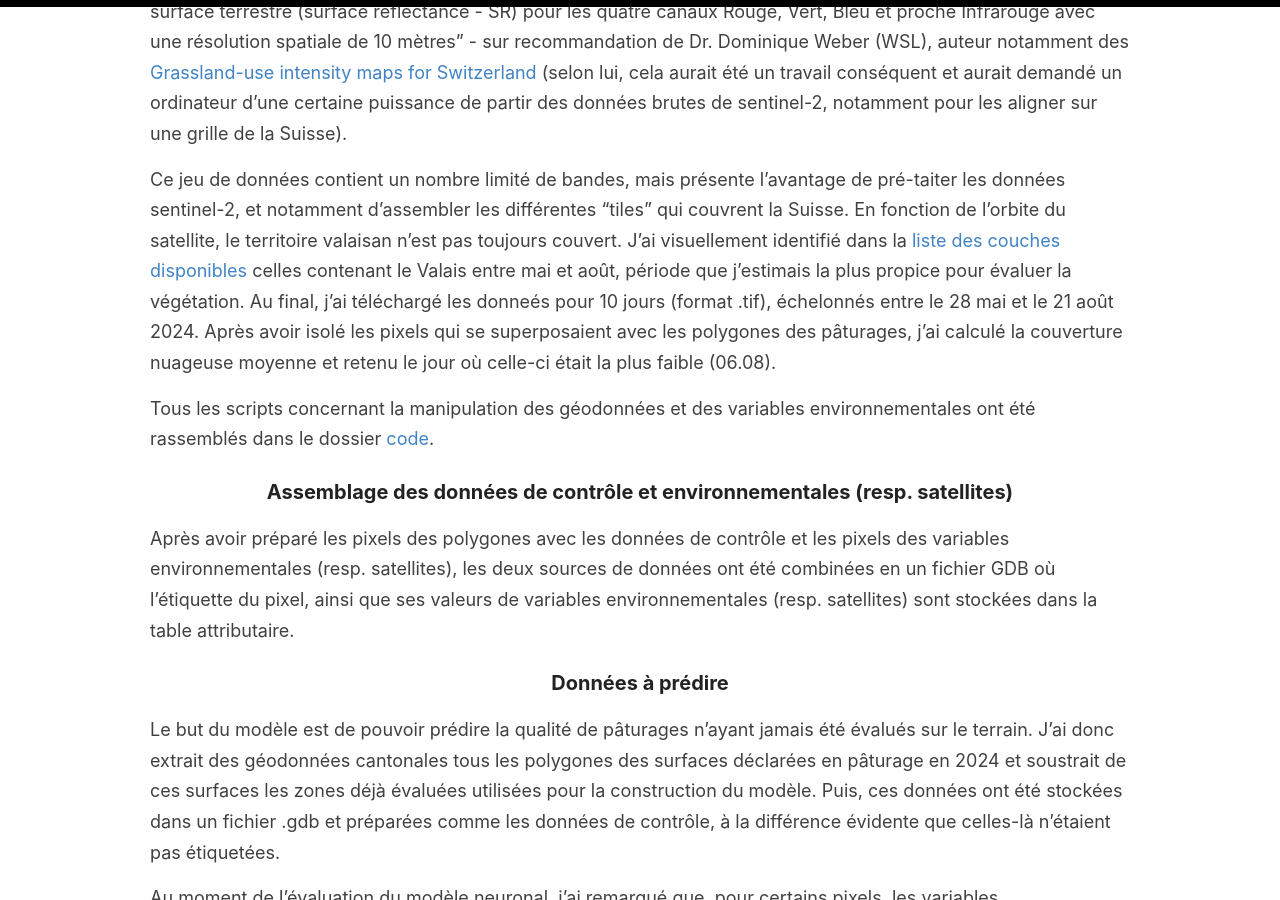
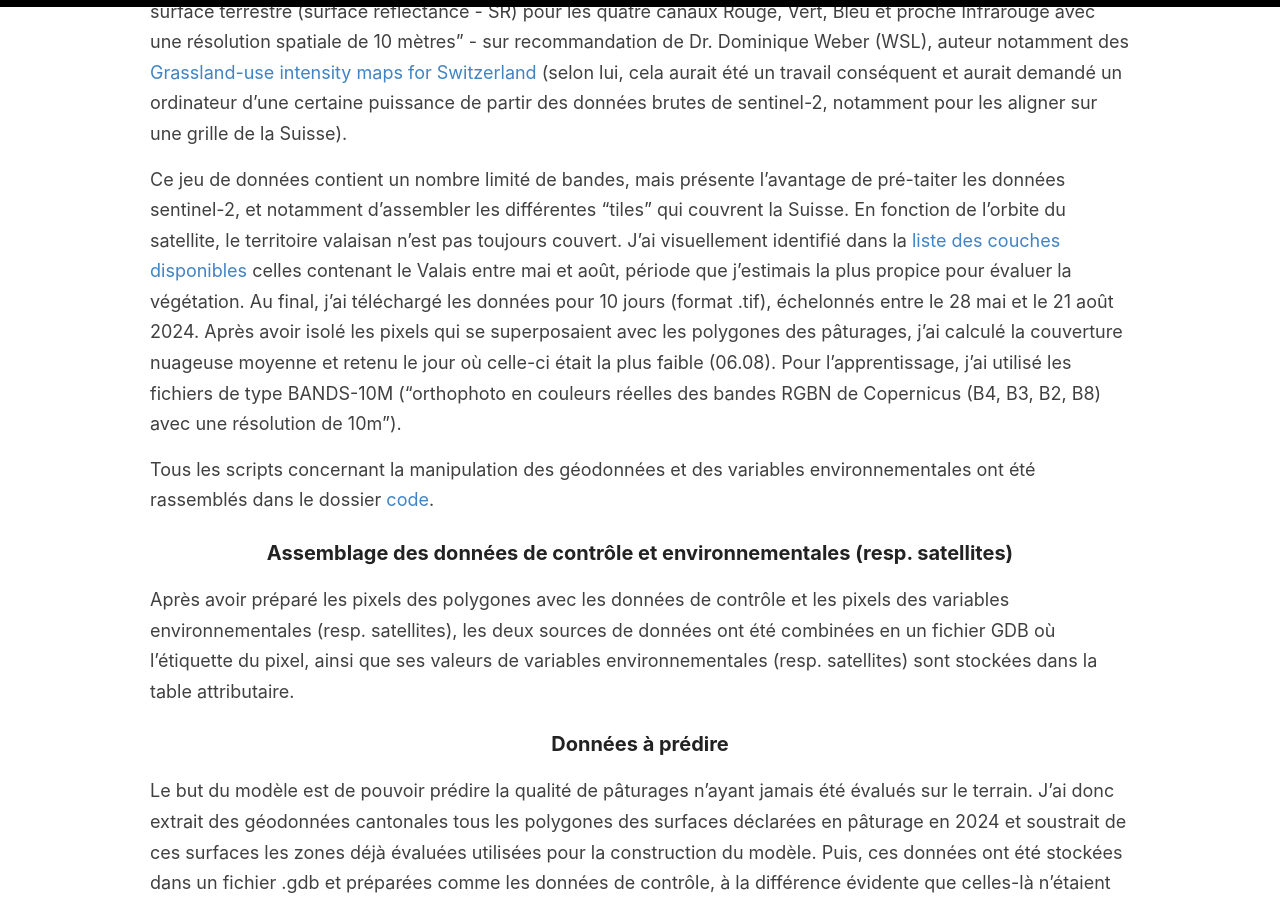
Before and after one commit to sca-opdir/sber-biodiversite-ml-prediction, a Jekyll site: the page built from _pages/data.md, in a window 1280 px wide and 900 px high, scrolled down 2372 px. Built offline with Jekyll 4.4.1, drawn with Linux system fonts in a browser that asks for light colours.

Commit message:
Update data.md

```diff
--- a/_pages/data.md
+++ b/_pages/data.md
@@ -48,7 +48,7 @@ Ces données sont librement téléchargeables depuis [Zenodo](https://zenodo.org
 
 N'étant pas familière avec les données sentinel-2, l'acquisition et la préparation de ces données représentent une tâche ardue. Après avoir effectué quelques laborieuses tentatives avec [sentinelhub](https://sentinelhub-py.readthedocs.io/en/latest/index.html) et envisagé de recourir à [FORCE](https://force-eo.readthedocs.io/en/latest/), je me suis finalement appuyée sur le jeu de données [swissEO S2-SR](https://www.swisstopo.admin.ch/fr/imagesatellite-swisseo-s2-sr) récemment mis en place par swisstopo qui recèle des "données optiques par satellite (Sentinel-2) utilisées pour montrer les réflectances de la surface terrestre (surface reflectance - SR) pour les quatre canaux Rouge, Vert, Bleu et proche Infrarouge avec une résolution spatiale de 10 mètres" - sur recommandation de Dr. Dominique Weber (WSL), auteur notamment des [Grassland-use intensity maps for Switzerland](https://www.envidat.ch/#/metadata/grassland-use-intensity-maps-for-switzerland) (selon lui, cela aurait été un travail conséquent et aurait demandé un ordinateur d'une certaine puissance de partir des données brutes de sentinel-2, notamment pour les aligner sur une grille de la Suisse).
 
-Ce jeu de données contient un nombre limité de bandes, mais présente l'avantage de pré-taiter les données sentinel-2, et notamment d'assembler les différentes "tiles" qui couvrent la Suisse. En fonction de l'orbite du satellite, le territoire valaisan n'est pas toujours couvert. J'ai visuellement identifié dans la [liste des couches disponibles](https://data.geo.admin.ch/browser/index.html#/collections/ch.swisstopo.swisseo_s2-sr_v100?.language=en) celles contenant le Valais entre mai et août, période que j'estimais la plus propice pour évaluer la végétation. Au final, j'ai téléchargé les donneés pour 10 jours (format .tif), échelonnés entre le 28 mai et le 21 août 2024. Après avoir isolé les pixels qui se superposaient avec les polygones des pâturages, j'ai calculé la couverture nuageuse moyenne et retenu le jour où celle-ci était la plus faible (06.08).
+Ce jeu de données contient un nombre limité de bandes, mais présente l'avantage de pré-taiter les données sentinel-2, et notamment d'assembler les différentes "tiles" qui couvrent la Suisse. En fonction de l'orbite du satellite, le territoire valaisan n'est pas toujours couvert. J'ai visuellement identifié dans la [liste des couches disponibles](https://data.geo.admin.ch/browser/index.html#/collections/ch.swisstopo.swisseo_s2-sr_v100?.language=en) celles contenant le Valais entre mai et août, période que j'estimais la plus propice pour évaluer la végétation. Au final, j'ai téléchargé les données pour 10 jours (format .tif), échelonnés entre le 28 mai et le 21 août 2024. Après avoir isolé les pixels qui se superposaient avec les polygones des pâturages, j'ai calculé la couverture nuageuse moyenne et retenu le jour où celle-ci était la plus faible (06.08). Pour l'apprentissage, j'ai utilisé les fichiers de type BANDS-10M ("orthophoto en couleurs réelles des bandes RGBN de Copernicus (B4, B3, B2, B8) avec une résolution de 10m").
 
 Tous les scripts concernant la manipulation des géodonnées et des variables environnementales ont été rassemblés dans le dossier [code](https://github.com/sca-opdir/sber-biodiversite-ml-prediction/tree/main/code_sentinel).
 
```
